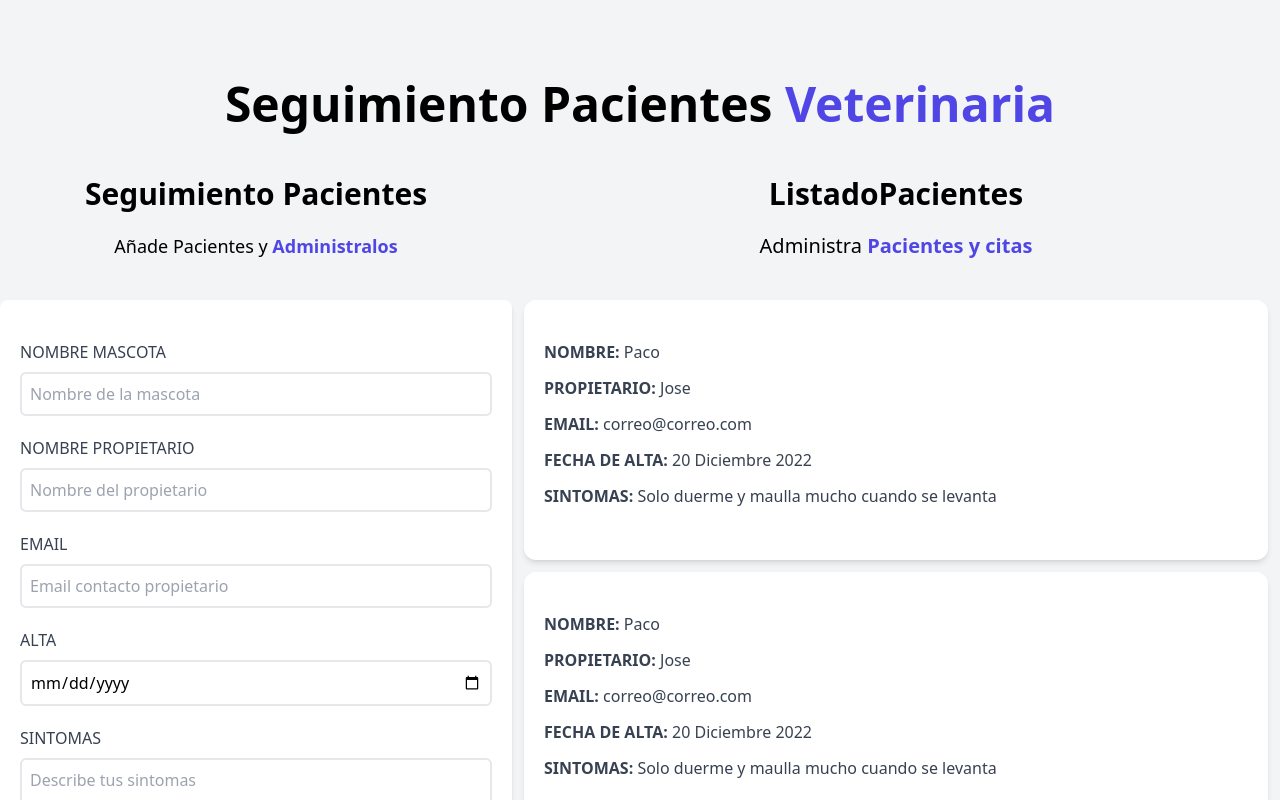
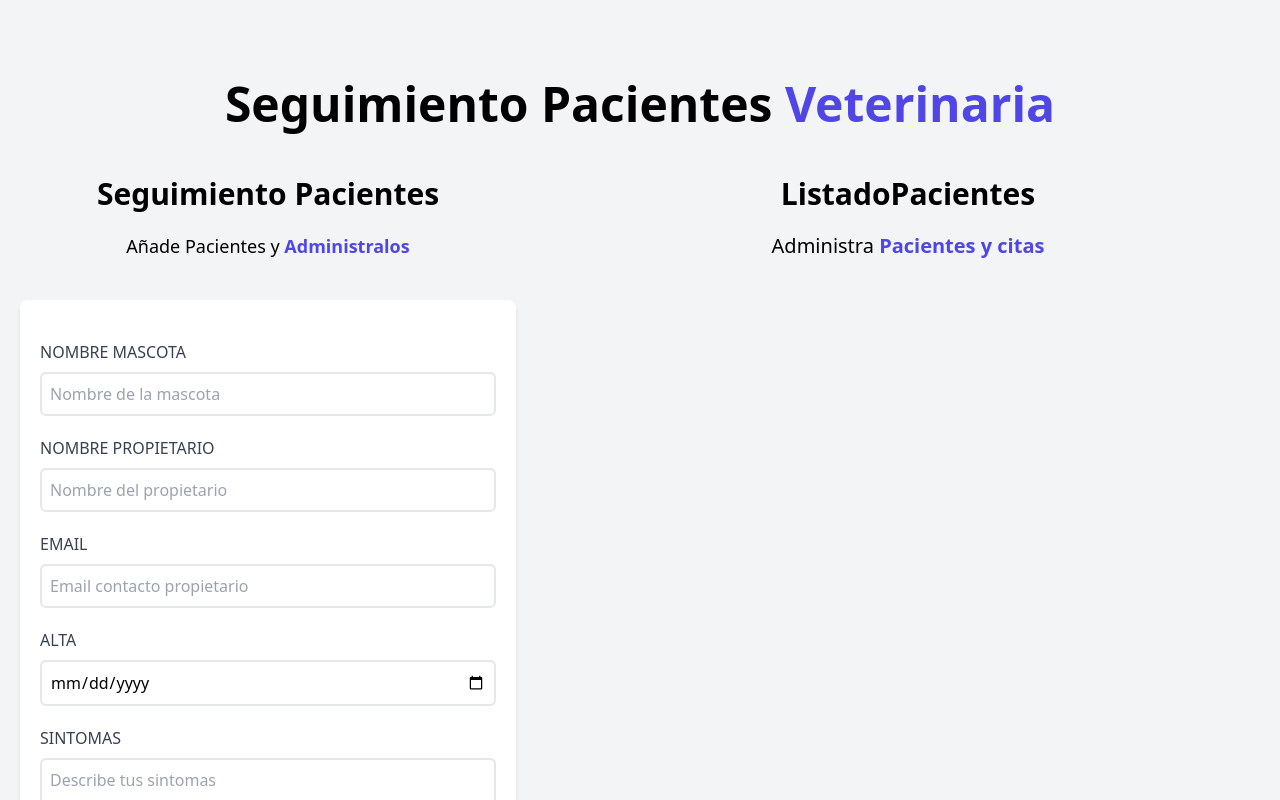
Before and after one commit to joseluis1061/citas_veterinaria, a React (Vite) app: page / in a window 1280 px wide. Shown: the top 800 px of the page. Built offline with nearby package versions, Linux system fonts and the light colour scheme.

Commit message:
Se agregaron las funciones para gaurdar nuevos pacientes en ram y mostrarlos de manera dinamica cuando se agreguen

```diff
--- a/src/App.jsx
+++ b/src/App.jsx
@@ -1,15 +1,26 @@
 import Header from "./components/Header"
 import Formulario from "./components/Formulario"
 import ListadoPacientes from "./components/ListadoPacientes"
+import { useState } from "react"
+
 
 function App() {
+  //Props de la API
+  const [pacientes, setPacientes] = useState([])
+
 
   return (
     <div className="container mx-auto mt-20">
       <Header />
+
       <div className="mt-12 md:flex">
-        <Formulario />
-        <ListadoPacientes/>
+        <Formulario
+          pacientes = {pacientes}
+          setPacientes = {setPacientes}
+        />
+        <ListadoPacientes
+          pacientes = {pacientes}
+        />
       </div>
     </div>
   )
--- /dev/null
+++ b/src/components/Error.jsx
@@ -0,0 +1,12 @@
+import React from 'react'
+
+const Error = ({children}) => {
+  return (
+    <div>
+        <p className="bg-red-800 text-white text-center uppercase font-bold p-3 mb-5 rounded-xl">
+            {children}
+        </p>
+    </div>
+  )
+}
+export {Error}
--- a/src/components/Formulario.jsx
+++ b/src/components/Formulario.jsx
@@ -1,11 +1,47 @@
 import {useState, useEffect} from "react";
-const Formulario = () => {
+import {Error} from "./Error";
+
+const Formulario = ({pacientes, setPacientes, AlertaError}) => {
     const [nombre, setNombre] = useState('');
+    const [propietario, setPropietario] = useState('');
+    const [email, setEmail] = useState('');
+    const [fecha, setFecha] = useState('');
+    const [sintomas, setSintomas] = useState('');
 
-    // setNombre('Hook');
+    //Error
+    const [error, setError] = useState(false);
+
+    const handleSubmit = (e)=>{
+        e.preventDefault();
+
+        //Validación del formulario
+        if([nombre, propietario, email, fecha, sintomas].includes('')){
+            setError(true);
+            return;
+        }
+        setError(false);
+
+        //Capturo información de paciente
+        const nuevoPaciente = {
+            nombre,
+            propietario,
+            email,
+            fecha,
+            sintomas
+        };
+        //Guardo la información en el array de pacientes
+        setPacientes([...pacientes, nuevoPaciente]);
+
+        //Reiniciar un formulario
+        setNombre('');
+        setPropietario('');
+        setEmail('');
+        setFecha('');
+        setSintomas('');
+    };
 
     return (
-    <div className="md:w-1/2 lg:w-2/5">
+    <div className="md:w-1/2 lg:w-2/5 mx-5">
         <h2 className="font-black text-3xl text-center">
             Seguimiento Pacientes
         </h2>
@@ -16,7 +52,14 @@
                 Administralos
             </span>
         </p>
-        <form className="bg-white shadow-md rounded-lg py-10 px-5 mb-10">
+        <form onSubmit={handleSubmit} className="bg-white shadow-md rounded-lg py-10 px-5 mb-10">
+
+            {error &&
+                <Error>
+                    <p>Todos los campos son obligatorios</p>
+                </Error>
+            }
+
             <div className="mb-5">
                 <label htmlFor="mascota" className="block text-gray-700 uppercase">
                     Nombre Mascota
@@ -26,6 +69,8 @@
                     type="text"
                     placeholder="Nombre de la mascota"
                     className="border-2 w-full p-2 mt-2 placeholder-gray-400 rounded-md"
+                    value={nombre}
+                    onChange = {(e)=> setNombre(e.target.value)}
                 />
             </div>
 
@@ -38,6 +83,8 @@
                     type="text"
                     placeholder="Nombre del propietario"
                     className="border-2 w-full p-2 mt-2 placeholder-gray-400 rounded-md"
+                    value={propietario}
+                    onChange = {(e)=> setPropietario(e.target.value)}
                 />
             </div>
 
@@ -50,6 +97,8 @@
                     type="text"
                     placeholder="Email contacto propietario"
                     className="border-2 w-full p-2 mt-2 placeholder-gray-400 rounded-md"
+                    value={email}
+                    onChange = {(e)=> setEmail(e.target.value)}
                 />
             </div>
 
@@ -61,6 +110,8 @@
                     id="alta"
                     type="date"
                     className="border-2 w-full p-2 mt-2 placeholder-gray-400 rounded-md"
+                    value={fecha}
+                    onChange = {(e)=> setFecha(e.target.value)}
                 />
             </div>
 
@@ -72,6 +123,8 @@
                     id="sintomas"
                     placeholder="Describe tus sintomas"
                     className="border-2 w-full p-2 mt-2 placeholder-gray-400 rounded-md"
+                    value={sintomas}
+                    onChange = {(e)=> setSintomas(e.target.value)}
                 />
             </div>
 
@@ -80,6 +133,7 @@
                 hover:bg-indigo-700 cursor-pointer transition-all"
                 value="Agregar Paciente"
            />
+
         </form>
     </div>
     );
--- a/src/components/ListadoPacientes.jsx
+++ b/src/components/ListadoPacientes.jsx
@@ -1,5 +1,8 @@
 import Paciente from "./Paciente"
-const ListadoPacientes = () => {
+
+
+const ListadoPacientes = ({pacientes}) => {
+
   return (
     <div className="md:w-1/2 lg:w-3/5 md:h-screen overflow-scroll">
       <h2 className="font-black text-3xl text-center">
@@ -10,12 +13,12 @@
         <span className="text-indigo-600 font-bold">
         Pacientes y citas</span>
       </p>
+      <div>
+      {pacientes.map((paciente, indice)=>{
+        return <Paciente key ={indice} paciente={paciente}/>
+      })}
+      </div>
 
-      <Paciente/>
-      <Paciente/>
-      <Paciente/>
-      <Paciente/>
-      <Paciente/>
 
     </div>
   )
--- a/src/components/Paciente.jsx
+++ b/src/components/Paciente.jsx
@@ -1,25 +1,29 @@
-const Paciente = () => {
+const Paciente = ({paciente}) => {
+  console.log('Paciente');
+  console.log(paciente)
+
+  const {nombre, propietario, email, fecha, sintomas} = paciente
   return (
 
-    <div className="m-3 bg-white shadow-md px-5 py-10 rounded-xl">
+  <div className="mx-5 my-10 bg-white shadow-md px-5 py-10 rounded-xl">
     <p className="font-bold mb-3 text-gray-700 uppercase">
-      Nombre: <span className="font-normal normal-case">Paco</span>
+      Nombre: <span className="font-normal normal-case">{nombre}</span>
     </p>
 
     <p className="font-bold mb-3 text-gray-700 uppercase">
-      Propietario: <span className="font-normal normal-case">Jose</span>
+      Propietario: <span className="font-normal normal-case">{propietario}</span>
     </p>
 
     <p className="font-bold mb-3 text-gray-700 uppercase">
-      Email: <span className="font-normal normal-case">correo@correo.com</span>
+      Email: <span className="font-normal normal-case">{email}</span>
     </p>
 
     <p className="font-bold mb-3 text-gray-700 uppercase">
-      Fecha de alta: <span className="font-normal normal-case">20 Diciembre 2022</span>
+      Fecha de alta: <span className="font-normal normal-case">{fecha}</span>
     </p>
 
     <p className="font-bold mb-3 text-gray-700 uppercase">
-      Sintomas: <span className="font-normal normal-case">Solo duerme y maulla mucho cuando se levanta</span>
+      Sintomas: <span className="font-normal normal-case">{sintomas}</span>
     </p>
   </div>
   )
```
